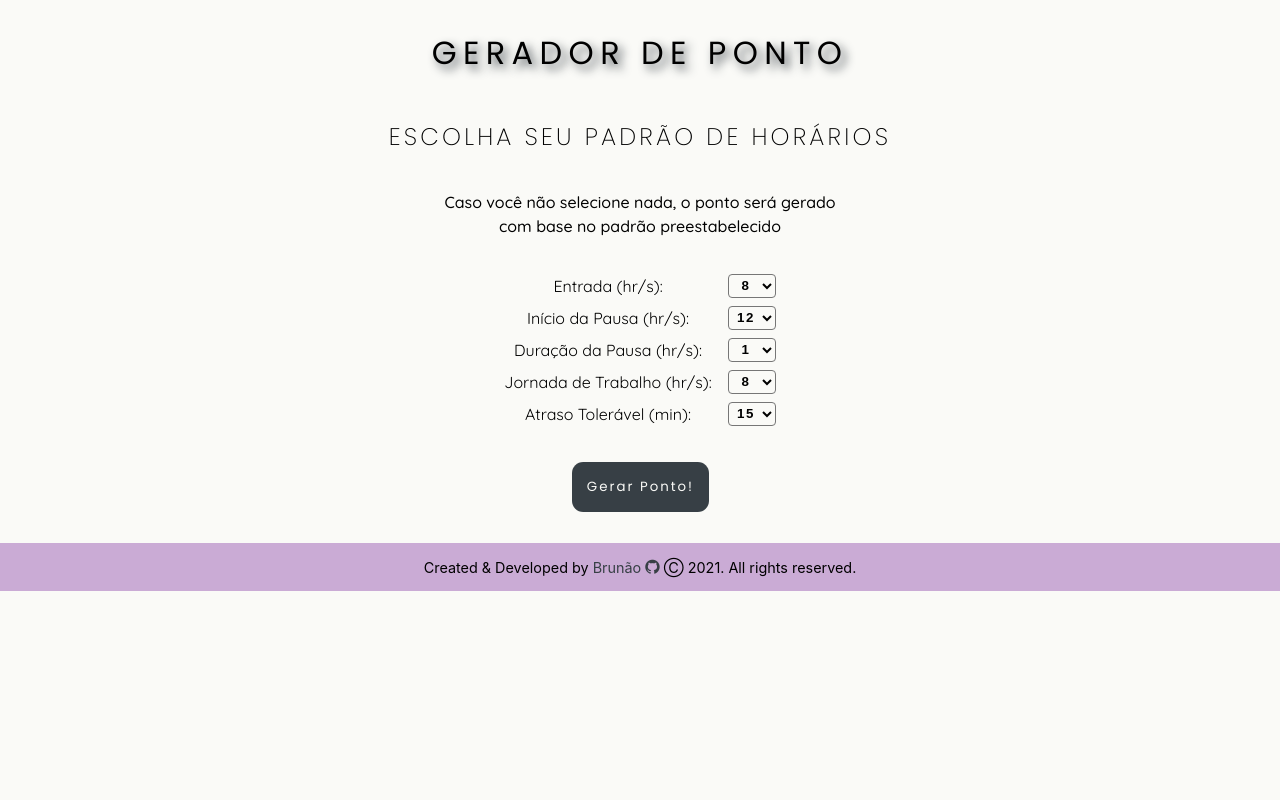
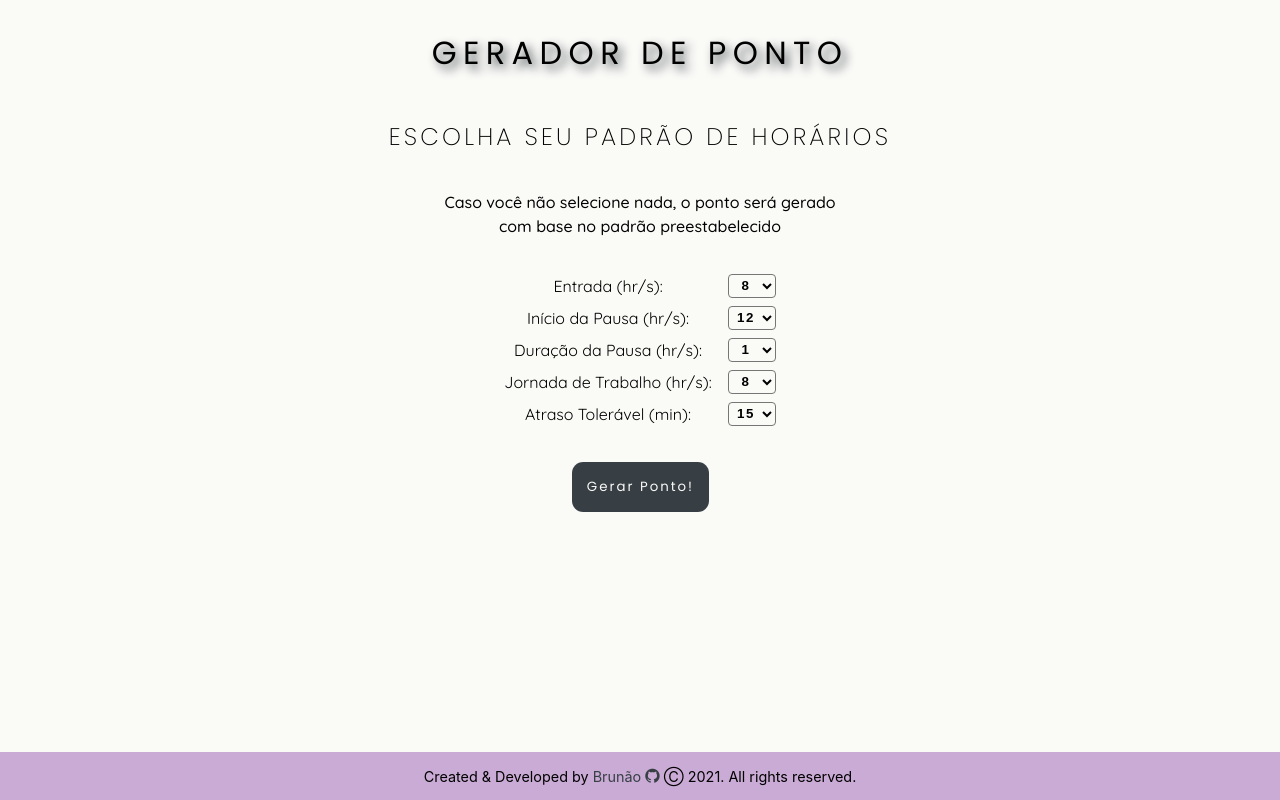
Before and after one commit to btex88/timesheet-generator, a React (Create React App) app: page / in a window 1280 px wide. Built offline with nearby package versions, Linux system fonts and the light colour scheme.

Commit message:
Fix - App/Footer → Margin on main - Psition on footer

```diff
--- a/src/App.module.css
+++ b/src/App.module.css
@@ -4,9 +4,10 @@
 
 .main {
   padding: 0.5rem 2rem;
-  min-height: 25rem;
   min-width: 18rem;
   max-width: 100%;
+  height: 100%;
+  margin-bottom: 3rem;
   display: flex;
   flex-direction: column;
   flex-wrap: nowrap;
--- a/src/components/Footer/Footer.module.css
+++ b/src/components/Footer/Footer.module.css
@@ -34,6 +34,7 @@
   background-color: #CAABD5;
   display: flex;
   font-size: 0.9rem;
+  position: fixed;
   left: 0;
   right: 0;
   bottom: 0;
```
